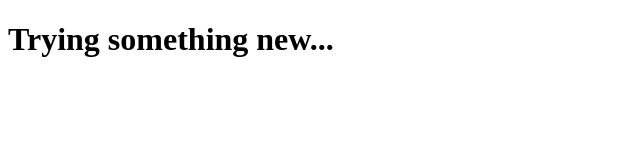
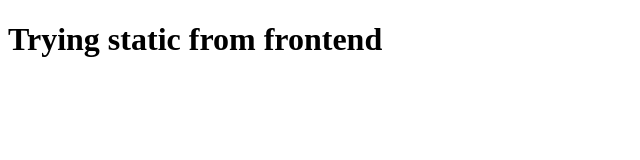
Before and after one commit to lucky-testtttt/testtest, a plain HTML site: page index.html in a window 1280 px wide. Shown: the whole page, without its empty margins (0-640 px from the left). Drawn offline with Linux system fonts and the light colour scheme.

Commit message:
Update index.html

```diff
--- a/index.html
+++ b/index.html
@@ -6,6 +6,6 @@
     <title>Document</title>
 </head>
 <body>
-    <h1>Trying something new...</h1>
+    <h1>Trying static from frontend </h1>
 </body>
 </html>
```
